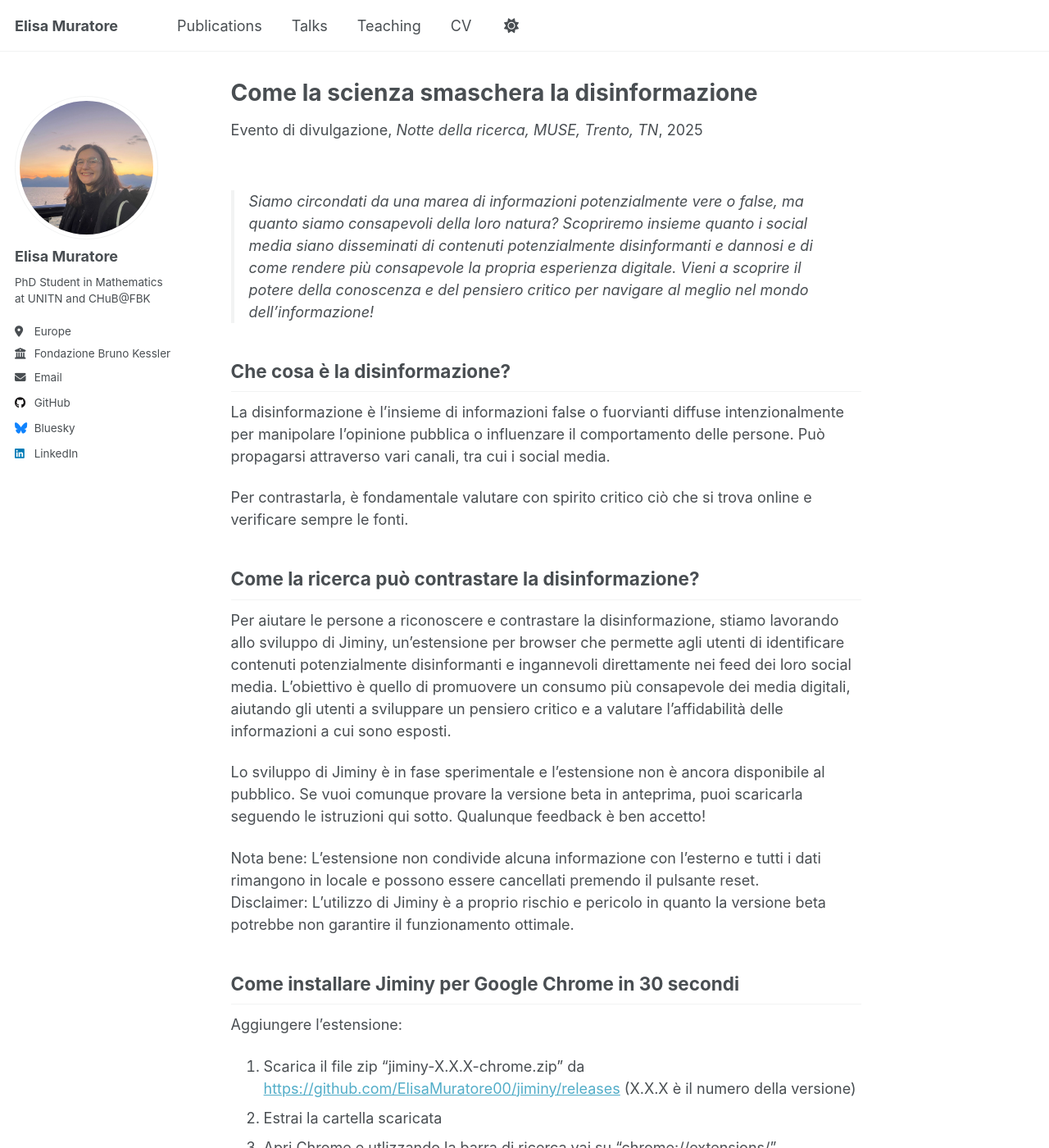
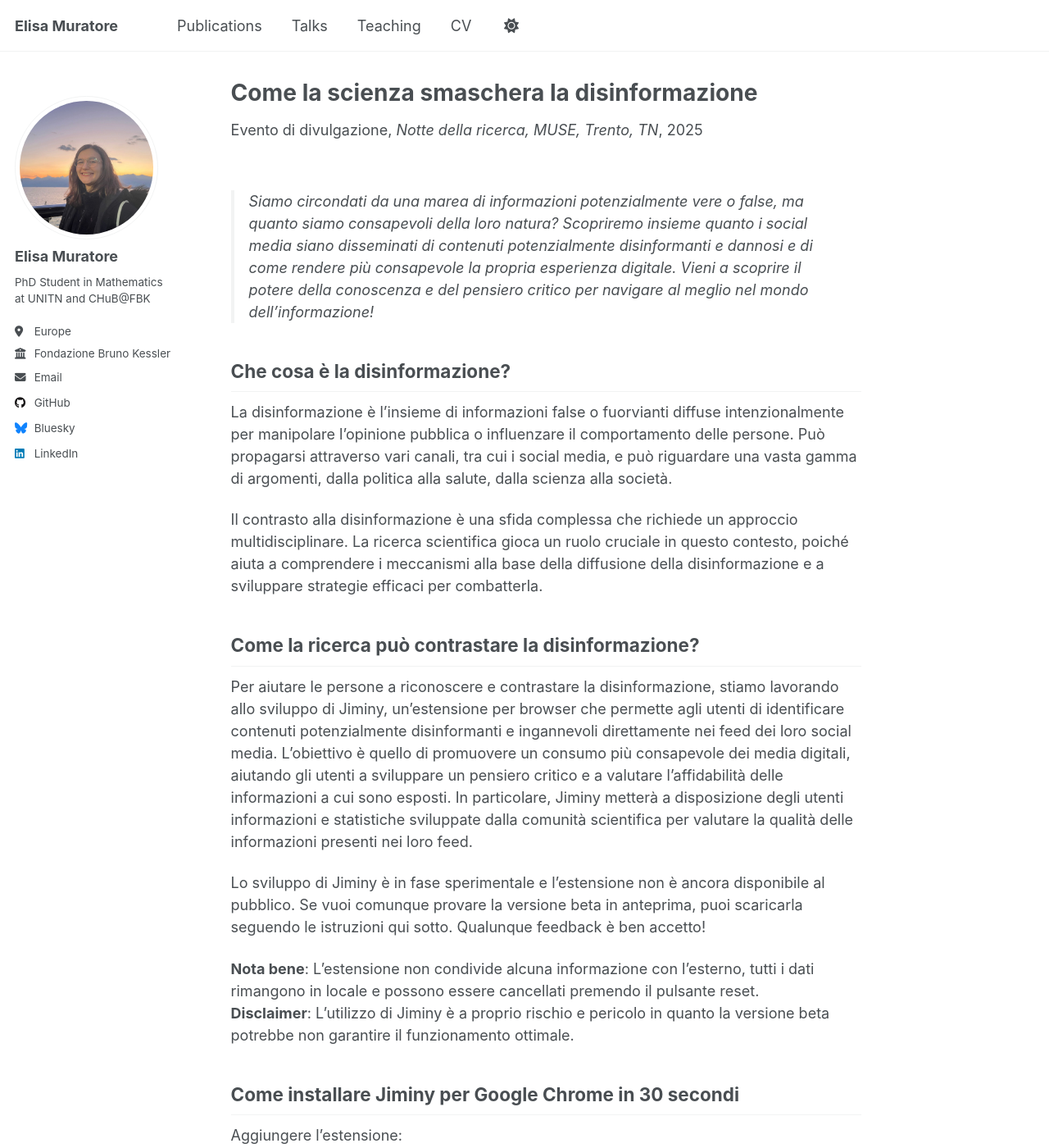
Before and after one commit to ElisaMuratore00/elisamuratore00.github.io, a Jekyll site: the page built from _teaching/2025-notte-della-ricerca.md, in a window 1280 px wide and 1400 px high. Shown: the whole window at 82% size. Built offline with Jekyll 4.4.1, drawn with Linux system fonts in a browser that asks for light colours; a script that is not in the unit is left out.

Commit message:
feat: update instructions

```diff
--- a/_teaching/2025-notte-della-ricerca.md
+++ b/_teaching/2025-notte-della-ricerca.md
@@ -14,18 +14,19 @@ location: "Trento, TN, ITA"
 
 Che cosa è la disinformazione?
 ------
-La disinformazione è l'insieme di informazioni false o fuorvianti diffuse intenzionalmente per manipolare l'opinione pubblica o influenzare il comportamento delle persone. Può propagarsi attraverso vari canali, tra cui i social media.
+La disinformazione è l'insieme di informazioni false o fuorvianti diffuse intenzionalmente per manipolare l'opinione pubblica o influenzare il comportamento delle persone. Può propagarsi attraverso vari canali, tra cui i social media, e può riguardare una vasta gamma di argomenti, dalla politica alla salute, dalla scienza alla società.
 
-Per contrastarla, è fondamentale valutare con spirito critico ciò che si trova online e verificare sempre le fonti.
+Il contrasto alla disinformazione è una sfida complessa che richiede un approccio multidisciplinare. La ricerca scientifica gioca un ruolo cruciale in questo contesto, poiché aiuta a comprendere i meccanismi alla base della diffusione della disinformazione e a sviluppare strategie efficaci per combatterla.
+
 
 Come la ricerca può contrastare la disinformazione?
 ------
-Per aiutare le persone a riconoscere e contrastare la disinformazione, stiamo lavorando allo sviluppo di Jiminy, un'estensione per browser che permette agli utenti di identificare contenuti potenzialmente disinformanti e ingannevoli direttamente nei feed dei loro social media. L'obiettivo è quello di promuovere un consumo più consapevole dei media digitali, aiutando gli utenti a sviluppare un pensiero critico e a valutare l'affidabilità delle informazioni a cui sono esposti.
+Per aiutare le persone a riconoscere e contrastare la disinformazione, stiamo lavorando allo sviluppo di Jiminy, un'estensione per browser che permette agli utenti di identificare contenuti potenzialmente disinformanti e ingannevoli direttamente nei feed dei loro social media. L'obiettivo è quello di promuovere un consumo più consapevole dei media digitali, aiutando gli utenti a sviluppare un pensiero critico e a valutare l'affidabilità delle informazioni a cui sono esposti. In particolare, Jiminy metterà a disposizione degli utenti informazioni e statistiche sviluppate dalla comunità scientifica per valutare la qualità delle informazioni presenti nei loro feed.
 
 Lo sviluppo di Jiminy è in fase sperimentale e l'estensione non è ancora disponibile al pubblico. Se vuoi comunque provare la versione beta in anteprima, puoi scaricarla seguendo le istruzioni qui sotto. Qualunque feedback è ben accetto!
 
-Nota bene: L'estensione non condivide alcuna informazione con l'esterno e tutti i dati rimangono in locale e possono essere cancellati premendo il pulsante reset.
-Disclaimer: L'utilizzo di Jiminy è a proprio rischio e pericolo in quanto la versione beta potrebbe non garantire il funzionamento ottimale.
+**Nota bene**: L'estensione non condivide alcuna informazione con l'esterno, tutti i dati rimangono in locale e possono essere cancellati premendo il pulsante reset.
+**Disclaimer**: L'utilizzo di Jiminy è a proprio rischio e pericolo in quanto la versione beta potrebbe non garantire il funzionamento ottimale.
 
 Come installare Jiminy per Google Chrome in 30 secondi
 ------
```
